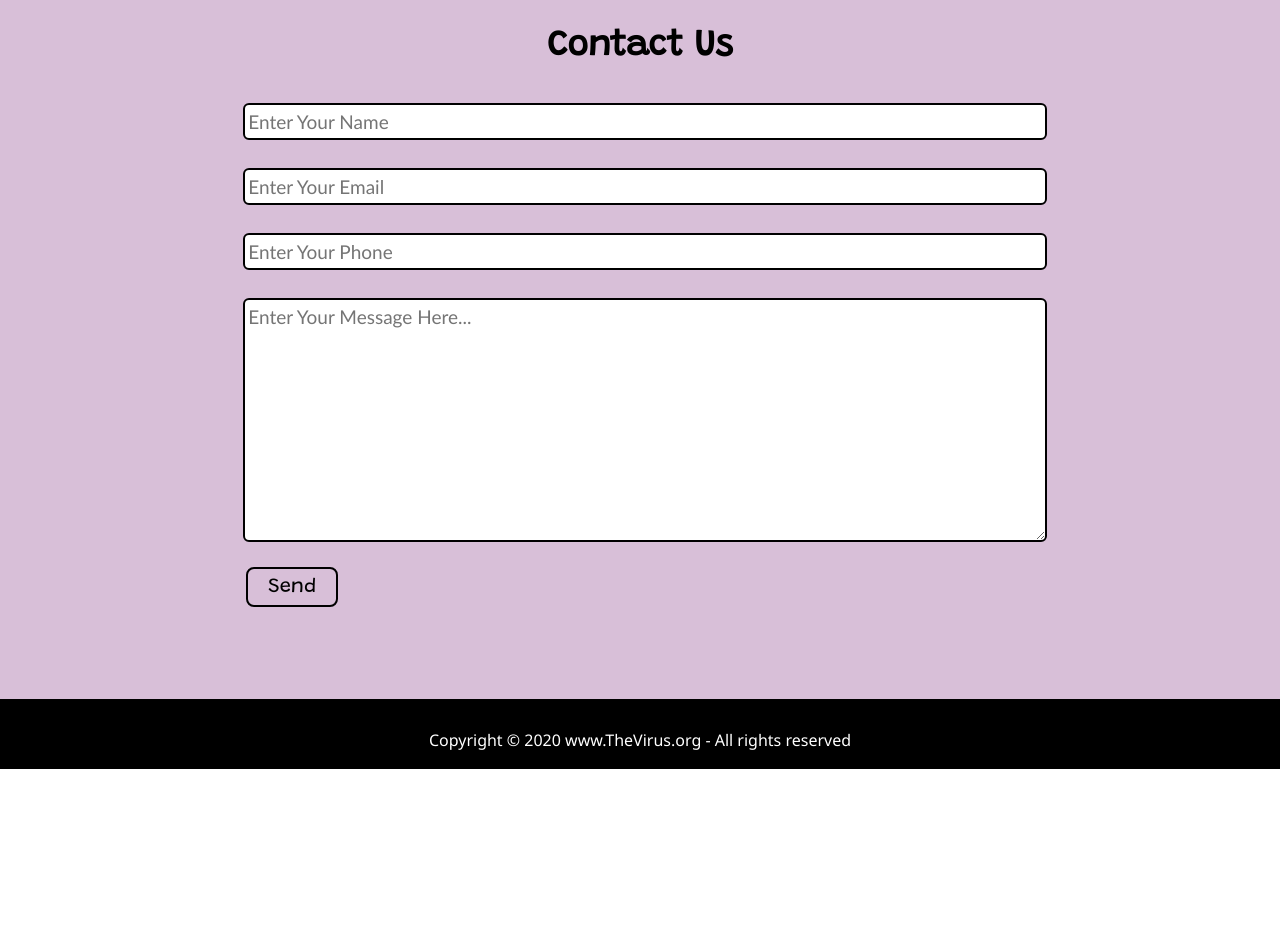
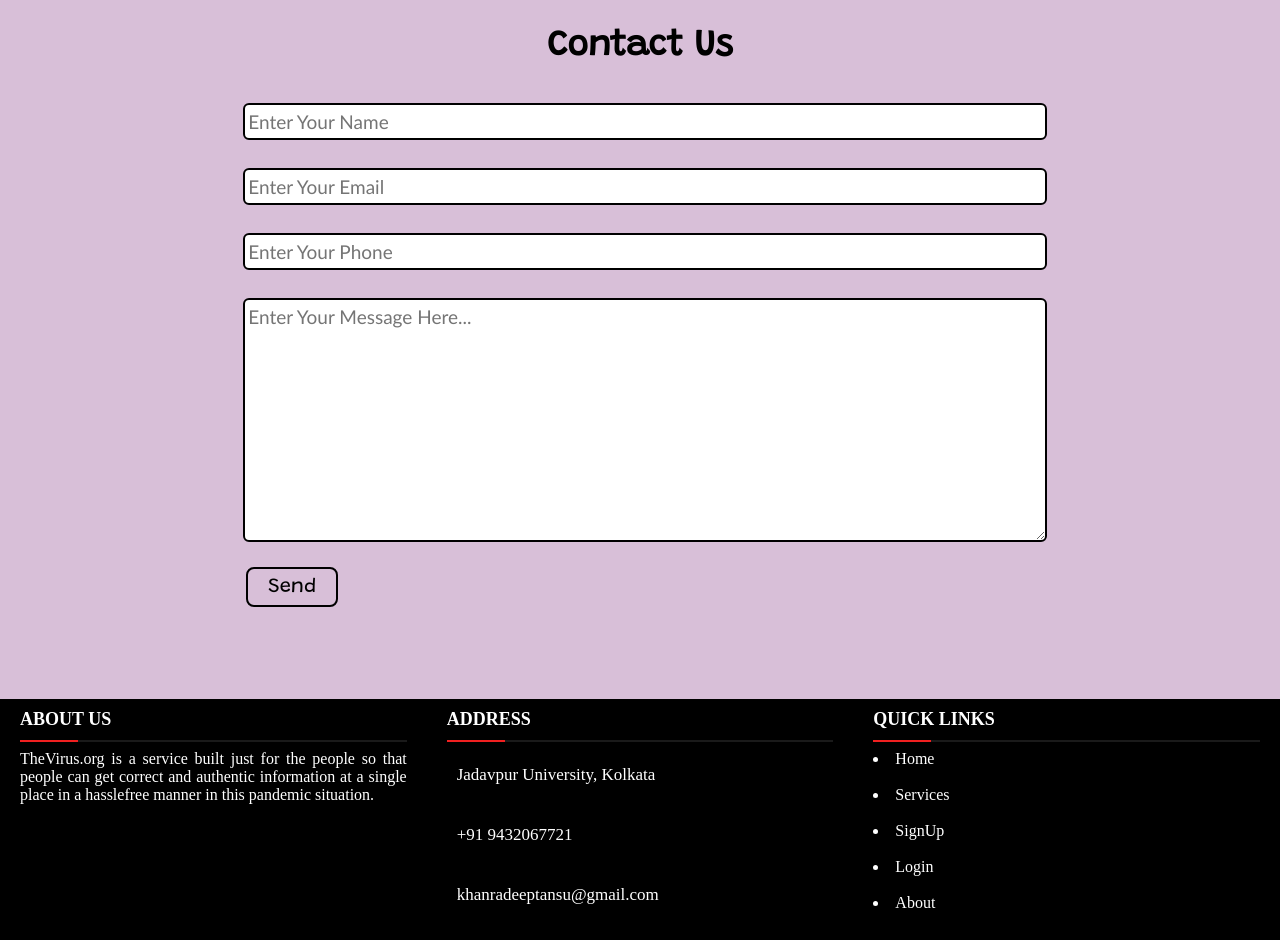
Before and after one commit to Team-projects-ju/Corona-management-system, a PHP site: page / in a window 1280 px wide. Shown: the part 2069-3009 px from the top of the page. Before the commit the page ends 2838 px from the top, so only its background shows below. Run offline with PHP 8.4, Linux system fonts and the light colour scheme.

Commit message:
footer changed

```diff
--- /dev/null
+++ b/extras.txt
@@ -0,0 +1,5 @@
+<footer>
+<p class="text-footer">
+    Copyright &copy; 2020 www.TheVirus.org - All rights reserved
+</p>
+</footer>
--- a/index.html
+++ b/index.html
@@ -106,12 +106,57 @@
                 <input type="submit" name="submit" value="Send" class="btn btn-dark">
             </form>
         </div>
-        </section>
-        <footer>
-            <p class="text-footer">
-                Copyright &copy; 2020 www.TheVirus.org - All rights reserved
-            </p>
-        </footer>
+    </section>
+    <section>
+        <div class="main-content">
+            <div class="left box" style="background: black;
+            color: white;">
+              <h2>
+      About us</h2>
+      <div class="content">
+                <p>
+      TheVirus.org is a service built just for the people so that people can get correct and authentic information at a single place in a hasslefree manner in this pandemic situation.</p>
+      <div class="social">
+                  <a href="https://facebook.com/"><span class="fab fa-facebook-f"></span></a>
+                  <a href="#"><span class=""></span></a>
+                  <a href="https://instagram.com/"></a><span class="fab fa-instagram"></span></a>
+                  <a href="https://youtube.com/c/"><span class="fab fa-youtube"></span></a>
+                </div>
+      </div>
+      </div>
+      <div class="center box" style="background: black;
+      color: white;">
+              <h2>
+      Address</h2>
+      <div class="content">
+                <div class="place">
+                  <span class="fas fa-map-marker-alt"></span>
+                  <span class="text">Jadavpur University, Kolkata</span>
+                </div>
+      <div class="phone">
+                  <span class="fas fa-phone-alt"></span>
+                  <span class="text">+91 9432067721</span>
+                </div>
+      <div class="email">
+                  <span class="fas fa-envelope"></span>
+                  <span class="text">khanradeeptansu@gmail.com</span>
+                </div>
+      </div>
+      </div>
+      <div class="right box" style="background: black;
+      color: white;">
+              <h2>Quick Links</h2>
+      <div class="content">
+        <li><a href="#">Home</a></li><br>
+        <li><a href="#about">Services</a></li><br>
+        <li><a href="#blog">SignUp</a></li><br>
+        <li><a href="#blog">Login</a></li><br>
+        <li><a href="#about">About</a></li><br>
+      </div>
+
+
+
+    </section>
 
         <script type="text/javascript" src="resp.js"></script>
     </body>
--- a/style.css
+++ b/style.css
@@ -56,6 +56,10 @@ padding: 23px 30px;
 }
 .nav-list li a{
 text-decoration: none;
+color: white;
+}
+.content li a{
+    text-decoration: none;
 color: white;
 }
 .nav-list li a:hover{
@@ -221,3 +225,171 @@ font-size: 40px;
     margin: 3px 3px;
 
 }
+
+
+
+.content1{
+  position: relative;
+  margin: 130px auto;
+  text-align: center;
+  padding: 0 20px;
+}
+.content1 .text{
+  font-size: 2.5rem;
+  font-weight: 600;
+  color: #202020;
+}
+.content1 .p{
+  font-size: 2.1875rem;
+  font-weight: 600;
+  color: #202020;
+}
+footer{
+  position: fixed;
+  bottom: 0px;
+  width: 100%;
+  background: #111;
+}
+.main-content{
+  display: flex;
+}
+.main-content .box{
+  flex-basis: 50%;
+  padding: 10px 20px;
+}
+.box h2{
+  font-size: 1.125rem;
+  font-weight: 600;
+  text-transform: uppercase;
+}
+.box .content{
+  margin: 20px 0 0 0;
+  position: relative;
+}
+.box .content:before{
+  position: absolute;
+  content: '';
+  top: -10px;
+  height: 2px;
+  width: 100%;
+  background: #1a1a1a;
+}
+.box .content:after{
+  position: absolute;
+  content: '';
+  height: 2px;
+  width: 15%;
+  background: #f12020;
+  top: -10px;
+}
+.left .content p{
+  text-align: justify;
+}
+.left .content .social{
+  margin: 20px 0 0 0;
+}
+.left .content .social a{
+  padding: 0 2px;
+}
+.left .content .social a span{
+  height: 40px;
+  width: 40px;
+  background: #1a1a1a;
+  line-height: 40px;
+  text-align: center;
+  font-size: 18px;
+  border-radius: 5px;
+  transition: 0.3s;
+}
+.left .content .social a span:hover{
+  background: #f12020;
+}
+.center .content .fas{
+  font-size: 1.4375rem;
+  background: #1a1a1a;
+  height: 45px;
+  width: 45px;
+  line-height: 45px;
+  text-align: center;
+  border-radius: 50%;
+  transition: 0.3s;
+  cursor: pointer;
+}
+.center .content .fas:hover{
+  background: #f12020;
+}
+.center .content .text{
+  font-size: 1.0625rem;
+  font-weight: 500;
+  padding-left: 10px;
+}
+.center .content .phone{
+  margin: 15px 0;
+}
+.right form .text{
+  font-size: 1.0625rem;
+  margin-bottom: 2px;
+  color: #656565;
+}
+.right form .msg{
+  margin-top: 10px;
+}
+.right form input, .right form .msgForm{
+  width: 100%;
+  font-size: 1.0625rem;
+  background: #151515;
+  padding-left: 10px;
+  border: 1px solid #222222;
+}
+.right form input:focus,
+.right form .msgForm:focus{
+  outline-color: #3498db;
+}
+.right form input{
+  height: 35px;
+}
+.right form .btn{
+  margin-top: 10px;
+}
+.right form .btn button{
+  height: 40px;
+  width: 100%;
+  border: none;
+  outline: none;
+  background: #f12020;
+  font-size: 1.0625rem;
+  font-weight: 500;
+  cursor: pointer;
+  transition: .3s;
+}
+.right form .btn button:hover{
+  background: #000;
+}
+.bottom center{
+  padding: 5px;
+  font-size: 0.9375rem;
+  background: #151515;
+}
+.bottom center span{
+  color: #656565;
+}
+.bottom center a{
+  color: #f12020;
+  text-decoration: none;
+}
+.bottom center a:hover{
+  text-decoration: underline;
+}
+@media screen and (max-width: 900px) {
+  footer{
+    position: relative;
+    bottom: 0px;
+  }
+  .main-content{
+    flex-wrap: wrap;
+    flex-direction: column;
+  }
+  .main-content .box{
+    margin: 5px 0;
+  }
+}
```
